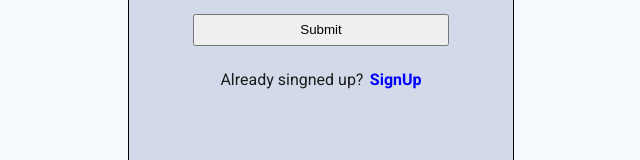
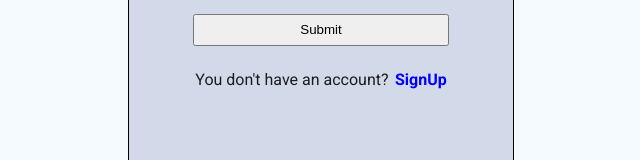
Before and after one commit to 6370409016/Watchlists, a React (Vite) app: page /signin in a window 1280 px wide. Shown: the part 232-392 px from the top of the page, without its empty margins (319-959 px from the left). Built offline with nearby package versions, Linux system fonts and the light colour scheme.

Commit message:
Update SignIn.jsx

```diff
--- a/src/component/SignIn.jsx
+++ b/src/component/SignIn.jsx
@@ -64,7 +64,7 @@ function SignIn() {
                         {!isValid && <p>Invalid email format</p>}
                         <button>Submit</button>
                         <div className='signUp-details'>
-                            <p>Already singned up? </p>
+                            <p>You don't have an account? </p>
                             <Link to='/signup' className='signUp-link'>SignUp</Link>
                         </div>
                     </form>
```
